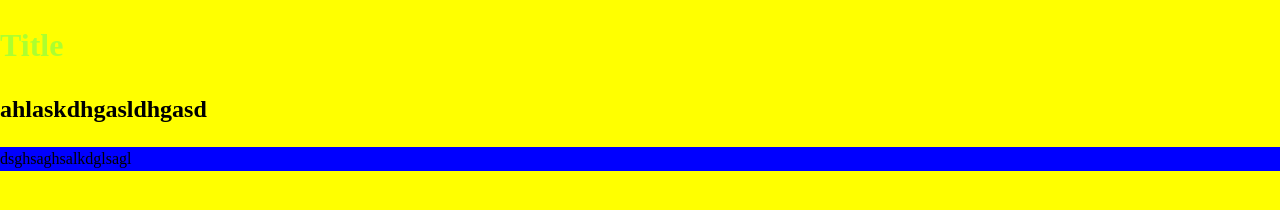
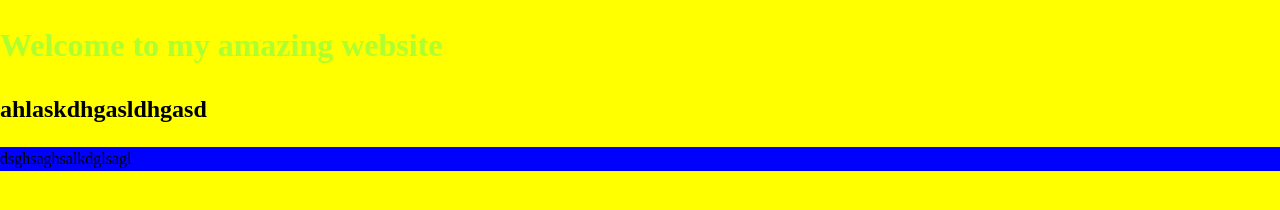
Before and after one commit to Giancarix117/course-final-project, a Vue app: page public/index.html in a window 1280 px wide. Built offline with nearby package versions, Linux system fonts and the light colour scheme.

Commit message:
Lets see if it works

```diff
--- a/public/index.html
+++ b/public/index.html
@@ -14,7 +14,7 @@
         JavaScript enabled. Please enable it to continue.</strong
       >
     </noscript>
-    <h1 class="title">Title</h1>
+    <h1 class="title">Welcome to my amazing website</h1>
     <H2>ahlaskdhgasldhgasd</H2>
     <!-- built files will be auto injected -->
     <div class= "box">dsghsaghsalkdglsagl</div>
```
